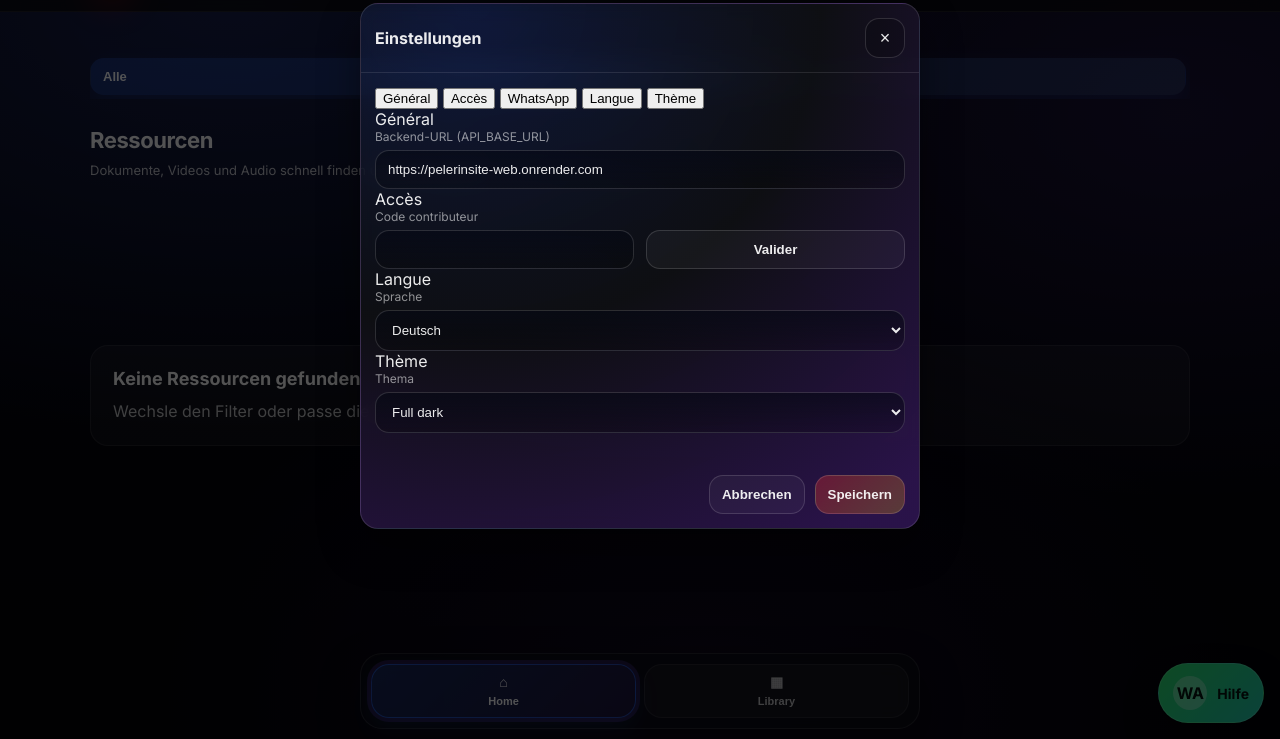
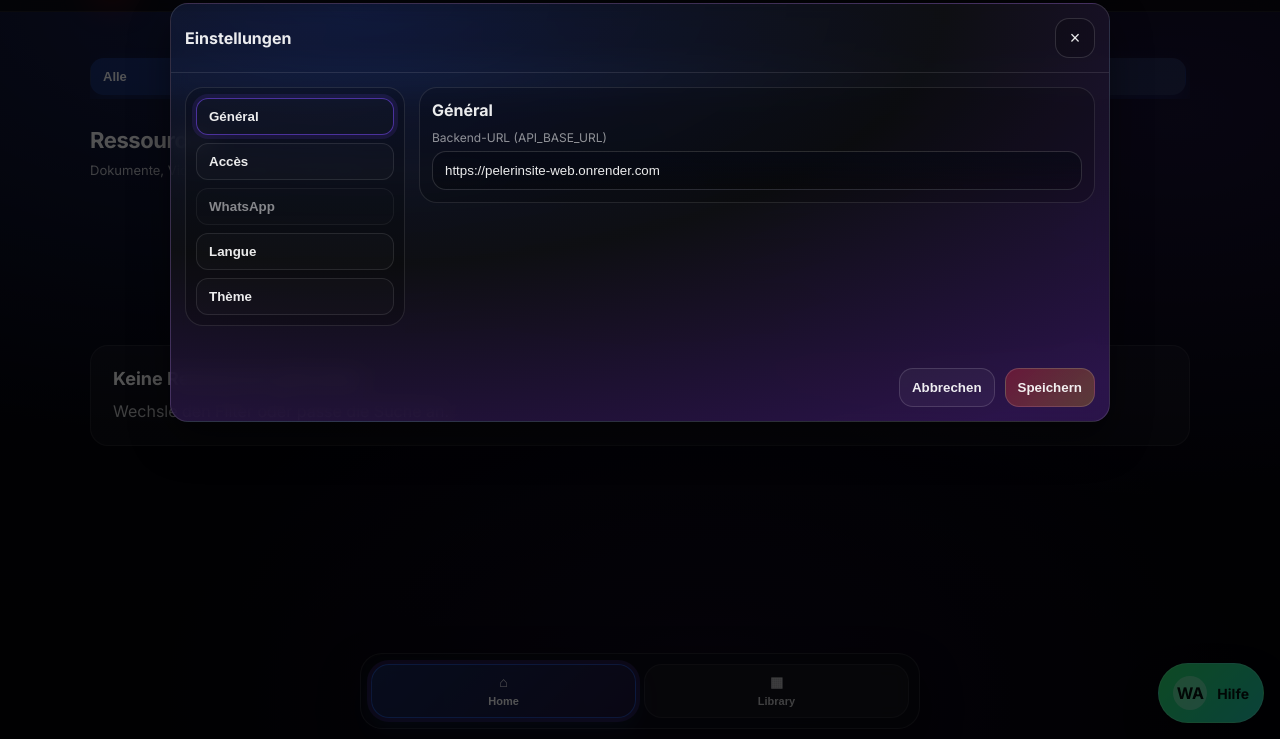
Before and after one commit to Tresor225-ci/pelerinsite_web, a website: page index.html in a window 1280 px wide. Both pictures are taken after a click on the button "Einstellungen". Shown: the part 61-800 px from the top of the page. Drawn offline with Linux system fonts and the light colour scheme; no server answers.

Commit message:
Add files via upload

```diff
--- a/script.js
+++ b/script.js
@@ -19,6 +19,20 @@ const UI_PREFS = {
   lang: localStorage.getItem("plr_lang") || "de",
   theme: localStorage.getItem("plr_theme") || "dark",
 };
+
+async function fetchWithTimeout(url, options = {}, timeoutMs = 12000) {
+  const controller = new AbortController();
+  const timeoutId = window.setTimeout(() => controller.abort(), timeoutMs);
+  try {
+    const resp = await fetch(url, {
+      ...options,
+      signal: controller.signal,
+    });
+    return resp;
+  } finally {
+    window.clearTimeout(timeoutId);
+  }
+}
 
 function normalizeWhatsAppPhone(input) {
   const raw = String(input || "").trim();
@@ -151,7 +165,7 @@ async function loadRemoteResources() {
   if (!API_BASE_URL) return;
 
   try {
-    const resp = await fetch(`${API_BASE_URL.replace(/\/$/, "")}/api/resources`);
+    const resp = await fetchWithTimeout(`${API_BASE_URL.replace(/\/$/, "")}/api/resources`);
     if (!resp.ok) throw new Error("fetch_failed");
     const json = await resp.json();
     remoteResources = Array.isArray(json.resources) ? json.resources : [];
@@ -192,12 +206,16 @@ function initDeleteActions() {
 
     try {
       const url = `${API_BASE_URL.replace(/\/$/, "")}/api/resources/${encodeURIComponent(id)}`;
-      const resp = await fetch(url, {
+      const resp = await fetchWithTimeout(
+        url,
+        {
         method: "DELETE",
         headers: {
           "x-admin-code": adminCode,
         },
-      });
+        },
+        12000
+      );
 
       if (!resp.ok) {
         if (resp.status === 401 || resp.status === 403) {
@@ -1040,13 +1058,17 @@ function initAddModal() {
 
     const url = `${API_BASE_URL.replace(/\/$/, "")}/api/upload`;
 
-    fetch(url, {
+    fetchWithTimeout(
+      url,
+      {
         method: "POST",
         headers: {
           "x-admin-code": adminCode,
         },
         body,
-    })
+      },
+      45000
+    )
       .then(async (resp) => {
         if (!resp.ok) {
           const err = await resp.json().catch(() => ({}));
@@ -1149,6 +1171,55 @@ function initSettingsModal() {
   const contributorCodeInput = form.querySelector('input[name="contributorCode"]');
   const contributorVerifyBtn = document.getElementById("contributorVerifyBtn");
 
+  const settingsNavItems = Array.from(form.querySelectorAll(".settings-nav-item[data-settings-tab]"));
+  const settingsPanels = Array.from(form.querySelectorAll("[data-settings-panel]"));
+
+  function getAvailableTabIds() {
+    const ids = new Set(settingsPanels.filter((p) => !p.hidden).map((p) => String(p.dataset.settingsPanel || "").trim()));
+    return ids;
+  }
+
+  function setActiveSettingsTab(tabId) {
+    const id = String(tabId || "").trim();
+    if (!id) return;
+
+    const available = getAvailableTabIds();
+    const nextId = available.has(id) ? id : available.has("general") ? "general" : Array.from(available)[0];
+    if (!nextId) return;
+
+    for (const btn of settingsNavItems) {
+      btn.classList.toggle("is-active", String(btn.dataset.settingsTab) === nextId);
+    }
+
+    for (const panel of settingsPanels) {
+      const panelId = String(panel.dataset.settingsPanel || "").trim();
+
+      // Keep permission-based hiding intact (e.g. WhatsApp locked behind contributor code)
+      if (panel.hidden) {
+        panel.classList.add("is-tab-hidden");
+        continue;
+      }
+
+      panel.classList.toggle("is-tab-hidden", panelId !== nextId);
+    }
+  }
+
+  function refreshSettingsTabs() {
+    const available = getAvailableTabIds();
+
+    for (const btn of settingsNavItems) {
+      const id = String(btn.dataset.settingsTab || "").trim();
+      const isAvailable = available.has(id);
+      btn.disabled = !isAvailable;
+      btn.style.opacity = isAvailable ? "1" : "0.55";
+      btn.style.cursor = isAvailable ? "pointer" : "not-allowed";
+    }
+
+    const activeBtn = settingsNavItems.find((b) => b.classList.contains("is-active"));
+    const activeId = String(activeBtn?.dataset.settingsTab || "").trim();
+    setActiveSettingsTab(activeId || "general");
+  }
+
   function refreshResourcesUi() {
     const q = (document.getElementById("searchInput")?.value || "").toString();
     UI_STATE.query = q;
@@ -1172,6 +1243,8 @@ function initSettingsModal() {
     if (waNumbers) waNumbers.disabled = !isEnabled;
     if (waActiveSelect) waActiveSelect.disabled = !isEnabled;
 
+    refreshSettingsTabs();
+
     refreshResourcesUi();
   }
 
@@ -1186,12 +1259,16 @@ function initSettingsModal() {
 
     try {
       const url = `${API_BASE_URL.replace(/\/$/, "")}/api/check-code`;
-      const resp = await fetch(url, {
+      const resp = await fetchWithTimeout(
+        url,
+        {
           method: "GET",
           headers: {
             "x-admin-code": code,
           },
-      });
+        },
+        12000
+      );
 
       if (!resp.ok) throw new Error("unauthorized");
 
@@ -1266,7 +1343,15 @@ function initSettingsModal() {
     if (langSelect) langSelect.value = UI_PREFS.lang;
     if (themeSelect) themeSelect.value = UI_PREFS.theme === "blue" ? "ard" : UI_PREFS.theme;
     setStatus("", "");
+    refreshSettingsTabs();
     modal.hidden = false;
+  }
+
+  for (const btn of settingsNavItems) {
+    btn.addEventListener("click", () => {
+      if (btn.disabled) return;
+      setActiveSettingsTab(btn.dataset.settingsTab);
+    });
   }
 
   if (contributorVerifyBtn) {
--- a/styles.css
+++ b/styles.css
@@ -964,6 +964,10 @@ body {
   overflow: hidden;
 }
 
+ #settingsModal .modal-panel {
+  width: min(940px, calc(100% - 28px));
+ }
+
  .reader-panel {
   width: min(980px, calc(100% - 20px));
  }
@@ -1030,6 +1034,62 @@ body {
   gap: 12px;
 }
 
+ .settings-layout {
+  display: grid;
+  grid-template-columns: 220px 1fr;
+  gap: 14px;
+  align-items: start;
+ }
+
+ .settings-nav {
+  display: grid;
+  gap: 8px;
+  padding: 10px;
+  border-radius: var(--radius);
+  border: 1px solid rgba(255, 255, 255, 0.10);
+  background: rgba(0, 0, 0, 0.18);
+ }
+
+ .settings-nav-item {
+  width: 100%;
+  display: flex;
+  align-items: center;
+  justify-content: space-between;
+  padding: 10px 12px;
+  border-radius: 12px;
+  border: 1px solid rgba(255, 255, 255, 0.10);
+  background: rgba(255, 255, 255, 0.02);
+  color: var(--text);
+  cursor: pointer;
+  font-weight: 800;
+ }
+
+ .settings-nav-item.is-active {
+  border-color: rgba(125, 76, 255, 0.55);
+  box-shadow: 0 0 0 4px rgba(125, 76, 255, 0.12);
+ }
+
+ .settings-main {
+  display: grid;
+  gap: 12px;
+ }
+
+ .settings-card {
+  padding: 12px;
+  border-radius: var(--radius);
+  border: 1px solid rgba(255, 255, 255, 0.10);
+  background: rgba(0, 0, 0, 0.18);
+ }
+
+ .settings-card.is-tab-hidden {
+  display: none;
+ }
+
+ .settings-card-title {
+  font-weight: 900;
+  margin-bottom: 10px;
+ }
+
 .form-status {
   min-height: 18px;
   font-size: 12px;
@@ -1055,6 +1115,7 @@ body {
 }
 
 .field input,
+.field textarea,
 .field select {
   width: 100%;
   padding: 11px 12px;
@@ -1066,10 +1127,17 @@ body {
 }
 
 .field input:focus,
+.field textarea:focus,
 .field select:focus {
   border-color: rgba(125, 76, 255, 0.65);
   box-shadow: 0 0 0 4px rgba(125, 76, 255, 0.18);
 }
+
+ @media (max-width: 720px) {
+  .settings-layout {
+   grid-template-columns: 1fr;
+  }
+ }
 
 .field-row {
   display: grid;
```
Also changed, not shown: eslint.config.js (added, +14 -0 lines), package.json (+6 -1 lines), smoke.mjs (added, +22 -0 lines). Lines whose indentation alone changed are shown as unchanged.
